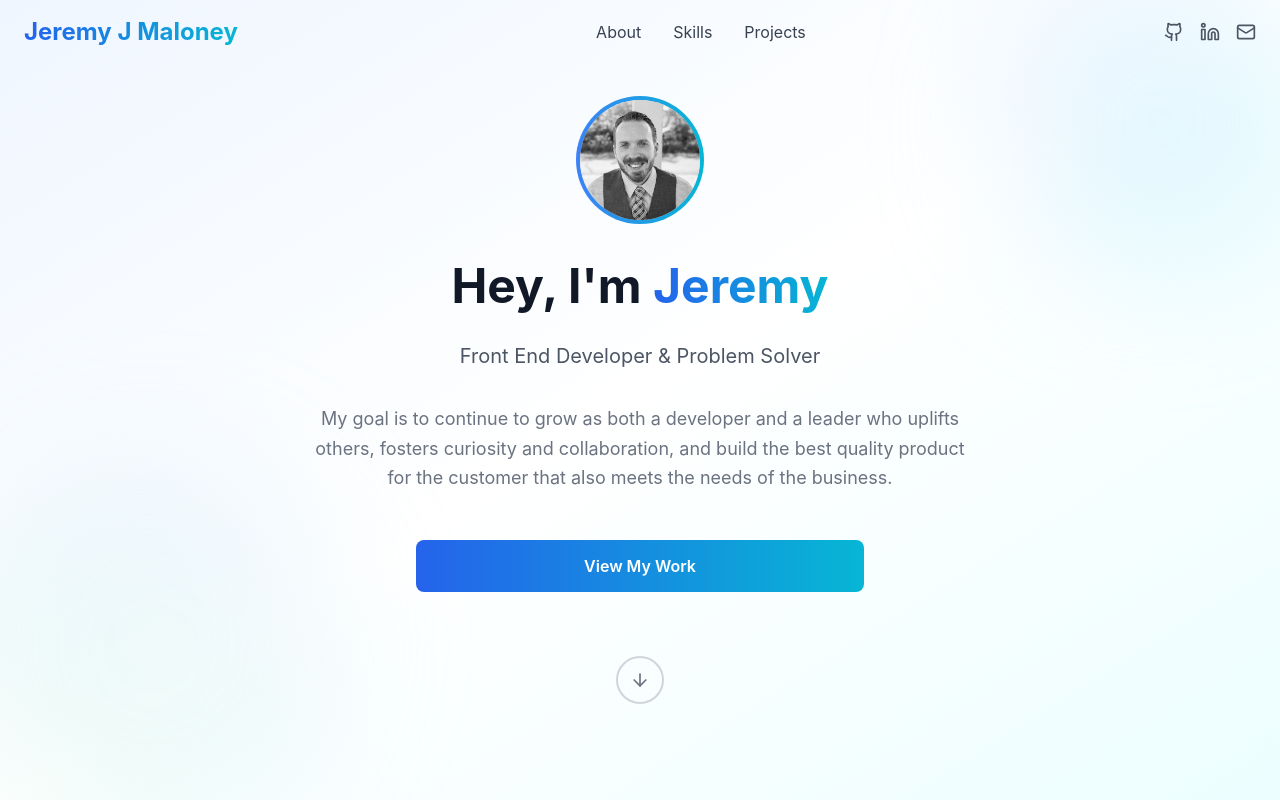
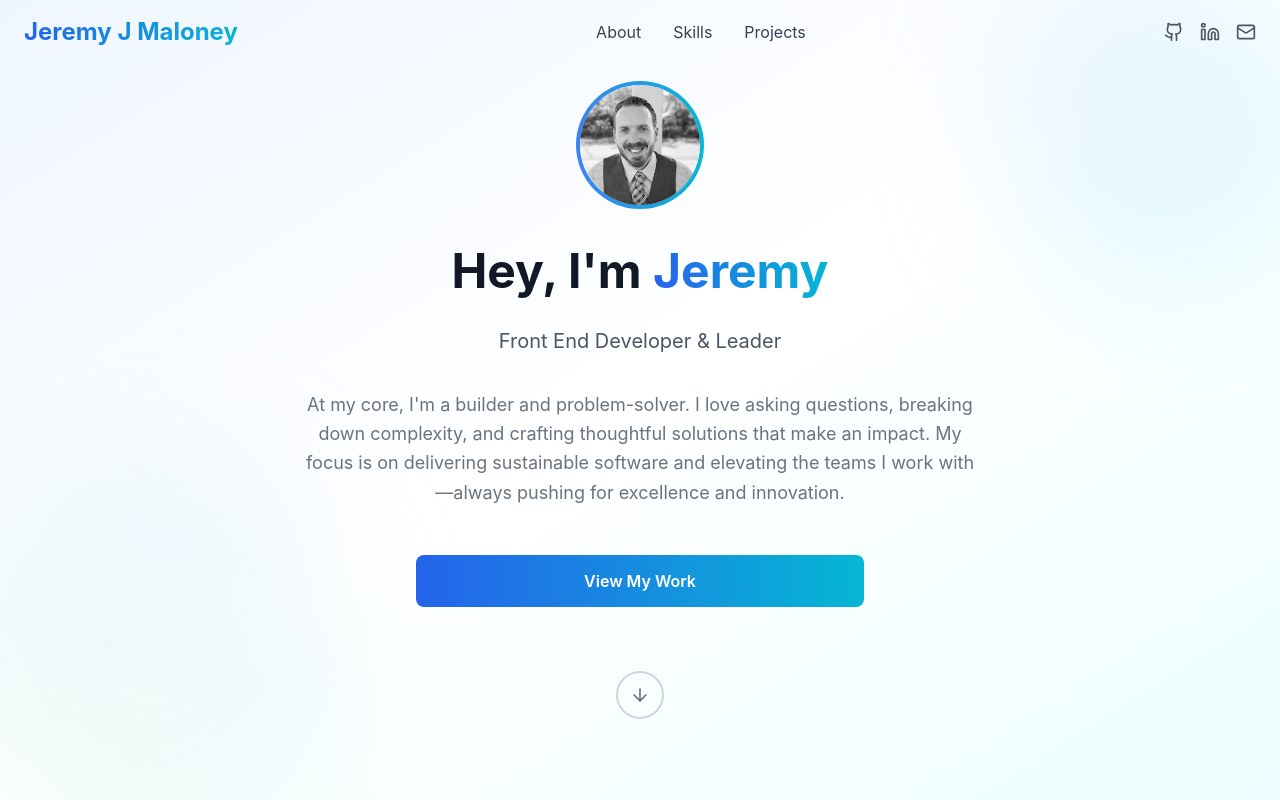
Before and after one commit to jeremyjmaloney/jeremyjmaloney-jeremyjmaloney.github.iof, a React (Create React App) app: page / in a window 1280 px wide. Shown: the top 800 px of the page. Built offline with nearby package versions, Linux system fonts and the light colour scheme.

Commit message:
Update copy

```diff
--- a/src/components/HeroCard/index.js
+++ b/src/components/HeroCard/index.js
@@ -43,15 +43,16 @@ export const HeroCard = () => {
 
           {/* Title */}
           <p className="text-xl md:text-2xl text-gray-600 mb-8 leading-relaxed">
-            Front End Developer & Problem Solver
+            Front End Developer & Leader
           </p>
 
           {/* Intro Text */}
           <p className="text-lg text-gray-500 mb-12 max-w-2xl mx-auto leading-relaxed">
-            My goal is to continue to grow as both a developer and a leader who
-            uplifts others, fosters curiosity and collaboration, and build the
-            best quality product for the customer that also meets the needs of
-            the business.
+            At my core, I'm a builder and problem-solver. I love asking
+            questions, breaking down complexity, and crafting thoughtful
+            solutions that make an impact. My focus is on delivering sustainable
+            software and elevating the teams I work with—always pushing for
+            excellence and innovation.
           </p>
 
           {/* CTA */}
```
